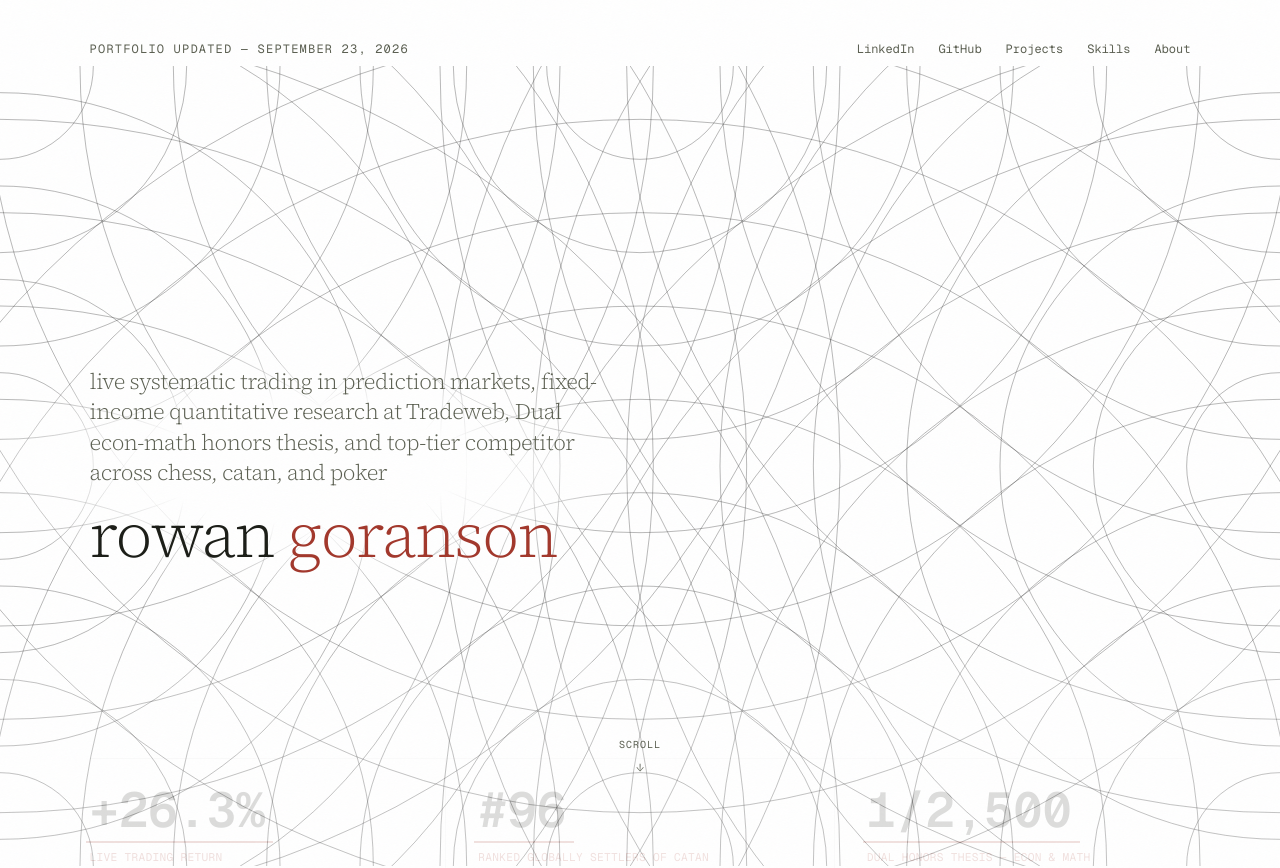
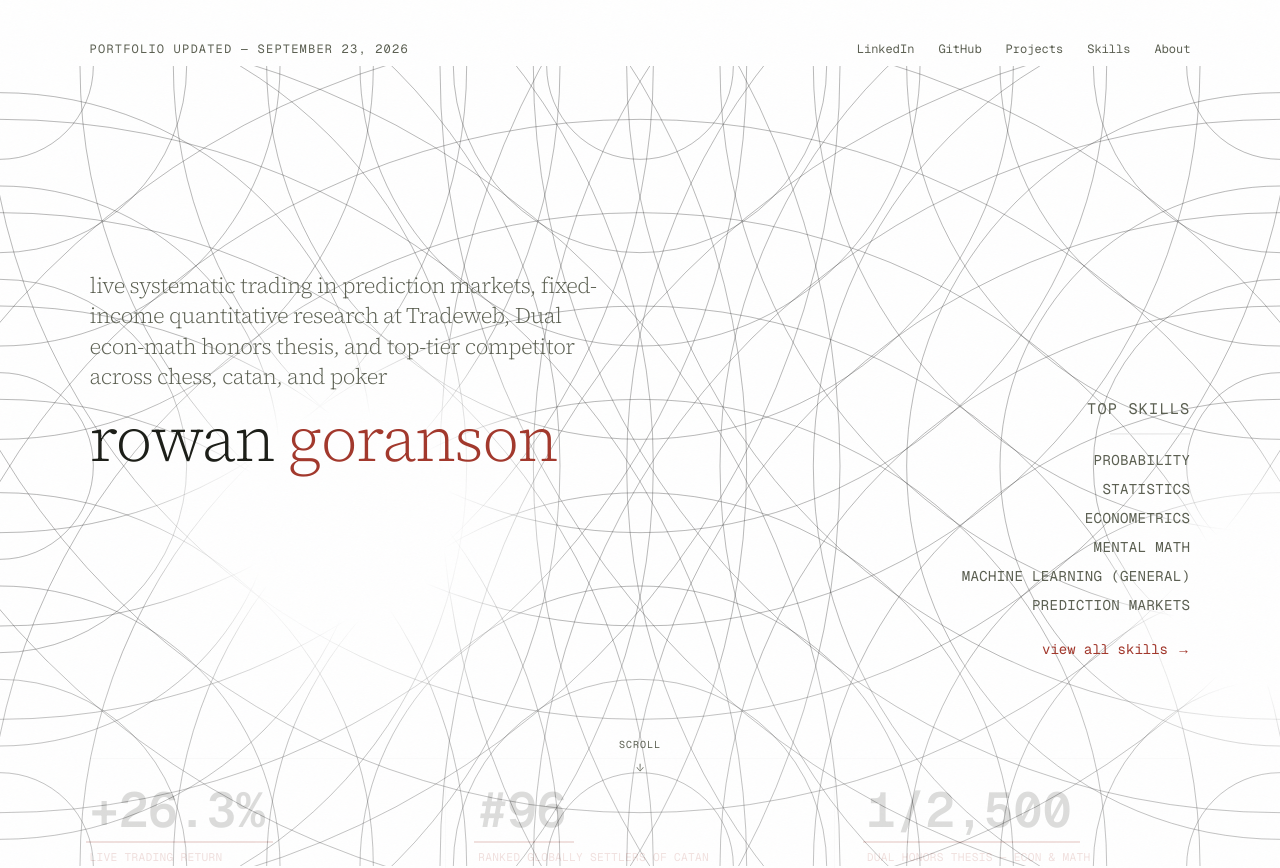
Before and after one commit to Rowan-Goranson/Portfolio, a Next.js app: page / in a window 1280 px wide. Shown: the top 868 px of the page. Built offline with nearby package versions, Linux system fonts and the light colour scheme.

Commit message:
Add hero skills panel with matching background fade
Shows top Advanced-tier skills next to the name on load, with its own
faded patch in the intro line art (SVG mask, not CSS mask-composite --
the latter computed correctly but didn't render right in testing).

```diff
--- /dev/null
+++ b/app/(site)/HeroSkills.tsx
@@ -0,0 +1,36 @@
+import Link from "next/link";
+import { categories } from "./skills-data";
+
+// A quiet, name-only ledger of the strongest (Advanced-tier) skills, sitting
+// in the hero next to the name — not a scrolled-to section, visible on
+// load. Deliberately minimal: no meters, no numbers, just names, the way a
+// colophon reads. Sits lower and pulled in from the edge rather than
+// vertically centered flush right, so it reads as its own quiet block
+// instead of a corner pin.
+const HIGHLIGHT_SKILLS = categories
+  .flatMap((cat) => cat.skills.filter((s) => s.tier === "Advanced"))
+  .map((s) => s.name);
+
+export default function HeroSkills() {
+  return (
+    <div className="hidden sm:block text-right shrink-0 mt-24 md:mt-32">
+      <p className="font-mono text-[0.95rem] tracking-[0.08em] uppercase text-[var(--ink-muted)] mb-3">
+        Top Skills
+      </p>
+      <div className="w-20 h-px bg-[var(--paper-line)] ml-auto mb-4" />
+      <div className="flex flex-col gap-2 mb-5">
+        {HIGHLIGHT_SKILLS.map((name) => (
+          <span key={name} className="font-mono text-[0.88rem] text-[var(--ink-muted)] uppercase tracking-wide">
+            {name}
+          </span>
+        ))}
+      </div>
+      <Link
+        href="/skills"
+        className="inline-block font-mono text-sm text-[var(--accent)] hover:text-[var(--ink)] transition-colors"
+      >
+        view all skills →
+      </Link>
+    </div>
+  );
+}
--- a/app/(site)/IntroLeWitt.tsx
+++ b/app/(site)/IntroLeWitt.tsx
@@ -20,12 +20,24 @@ const H = 900;
 const STROKE = "#1a1a1a";
 const OPACITY = 0.35;
 
-// Same mask as IntroRipple/IntroRippleOverlap's fadeMask — the name=2 ("on
-// the line") treatment sits here, and the Arcs variant's circles converge
-// densely near center, so it needs the same fade-out treatment to stay
-// legible without a hard-edged box.
-const NAME_FADE_MASK =
-  "radial-gradient(ellipse 26% 16% at 24% 50%, transparent 0%, transparent 45%, black 100%)";
+// Two fade holes — one for the name, one for HeroSkills on the right — cut
+// with an SVG-native <mask> rather than a CSS mask-image. A CSS mask-image
+// needs two gradient layers plus `mask-composite: intersect` to punch two
+// independent holes (the default "add" compositing makes each hole's own
+// *opaque* area paint over the other's hole), and that combination turned
+// out not to render correctly in testing despite computing correctly —
+// SVG's own <mask> element draws each hole as ordinary overlapping shapes
+// with no composite-mode ambiguity, so it just works. Two more things
+// confirmed by direct testing: circles, not ellipses (this browser engine
+// fails to paint an objectBoundingBox radial-gradient onto a non-square
+// bounding box — silently renders as fully transparent, no error, no hole),
+// and each circle's full extent has to stay inside the SVG's own viewBox
+// (0,0,W,H) — a circle whose edge crosses outside it breaks the gradient
+// for every shape in the mask, not just the one that crosses.
+const FADE_HOLES = [
+  { cx: 0.24, cy: 0.5, r: 230 }, // name
+  { cx: 0.87, cy: 0.6, r: 175 }, // HeroSkills — cx+r must stay under W (1440)
+];
 
 function drawStyle(index: number, total: number, span = 0.7, duration = 0.9) {
   const delay = total > 1 ? (index / (total - 1)) * span : 0;
@@ -235,8 +247,23 @@ export default function IntroLeWitt({ variant, fadeMask = false }: { variant: 1
       viewBox={`0 0 ${W} ${H}`}
       preserveAspectRatio="none"
       aria-hidden="true"
-      style={fadeMask ? { maskImage: NAME_FADE_MASK, WebkitMaskImage: NAME_FADE_MASK } : undefined}
+      mask={fadeMask ? "url(#hero-fade-mask)" : undefined}
     >
+      {fadeMask && (
+        <defs>
+          <radialGradient id="hero-fade-hole">
+            <stop offset="0%" stopColor="black" />
+            <stop offset="45%" stopColor="black" />
+            <stop offset="100%" stopColor="white" />
+          </radialGradient>
+          <mask id="hero-fade-mask" maskUnits="userSpaceOnUse" x={-W} y={-H} width={W * 3} height={H * 3}>
+            <rect x={-W} y={-H} width={W * 3} height={H * 3} fill="white" />
+            {FADE_HOLES.map((h, i) => (
+              <circle key={i} cx={h.cx * W} cy={h.cy * H} r={h.r} fill="url(#hero-fade-hole)" />
+            ))}
+          </mask>
+        </defs>
+      )}
       <g stroke={STROKE} strokeOpacity={OPACITY} strokeWidth={1} fill="none">
         {variant === 1 && <FourDirections />}
         {variant === 2 && <ArcsFromPoints />}
--- a/app/(site)/page.tsx
+++ b/app/(site)/page.tsx
@@ -4,6 +4,7 @@ import IntroRippleOverlap from "./IntroRippleOverlap";
 import IntroLeWitt from "./IntroLeWitt";
 import { HomeTradingLine, HomeResearchLine, HomeGamesLine } from "./HomePreviews";
 import HomeProofStrip from "./HomeProofStrip";
+import HeroSkills from "./HeroSkills";
 
 const tradingSection = {
   title: "Trading Algorithms",
@@ -163,7 +164,8 @@ export default async function Home({
           // tracing a specific line's exact curve. The lines themselves fade
           // out under this text (see IntroRipple's fadeMask prop) instead of
           // being covered by an opaque box.
-          <div className="absolute inset-x-0 top-1/2 -translate-y-1/2 px-[7vw]">
+          <div className="absolute inset-x-0 top-1/2 -translate-y-1/2 px-[7vw] flex items-start justify-between gap-10">
+            <div>
               <p className="font-light text-[clamp(1rem,2vw,1.375rem)] leading-snug tracking-tight text-[var(--ink-muted)] max-w-[46ch] mb-4">
                       live systematic trading in prediction markets, fixed-income quantitative research at Tradeweb, Dual econ-math honors thesis, and top-tier
                       competitor across chess, catan, and poker
@@ -171,6 +173,8 @@ export default async function Home({
               <h1 className="font-light text-[clamp(2.5rem,5vw,4rem)] leading-none tracking-tight">
                 <span className="text-[var(--ink)]">rowan</span> <span className="text-[var(--accent)]">goranson</span>
               </h1>
+            </div>
+            <HeroSkills />
           </div>
         )}
         {/* Fixed to the true viewport, not this section's own box — the
@@ -216,6 +220,8 @@ export default async function Home({
               // prefers-reduced-motion, so this fallback is the only
               // copy of the name reduced-motion users would otherwise see.
               <div className="name-reduced-fallback hidden">
+                <div className="flex items-start justify-between gap-10">
+                  <div>
                     <p className="font-light text-lg leading-snug tracking-tight text-[var(--ink-muted)] max-w-[46ch] mb-4">
                       Live systematic trading in prediction markets, fixed-income quantitative research at Tradeweb, Dual Econ-Math Honors Thesis, and top-tier
                       competitor across Chess, Catan, and Poker
@@ -223,6 +229,9 @@ export default async function Home({
                     <h1 className="font-light text-[clamp(3rem,6vw,5rem)] leading-[0.95] tracking-tight mb-6">
                       <span className="text-[var(--ink)]">rowan</span> <span className="text-[var(--accent)]">goranson</span>
                     </h1>
+                  </div>
+                  <HeroSkills />
+                </div>
               </div>
             ) : (
               <NameStackedIndent />
```
Lines whose indentation alone changed are shown as unchanged.
